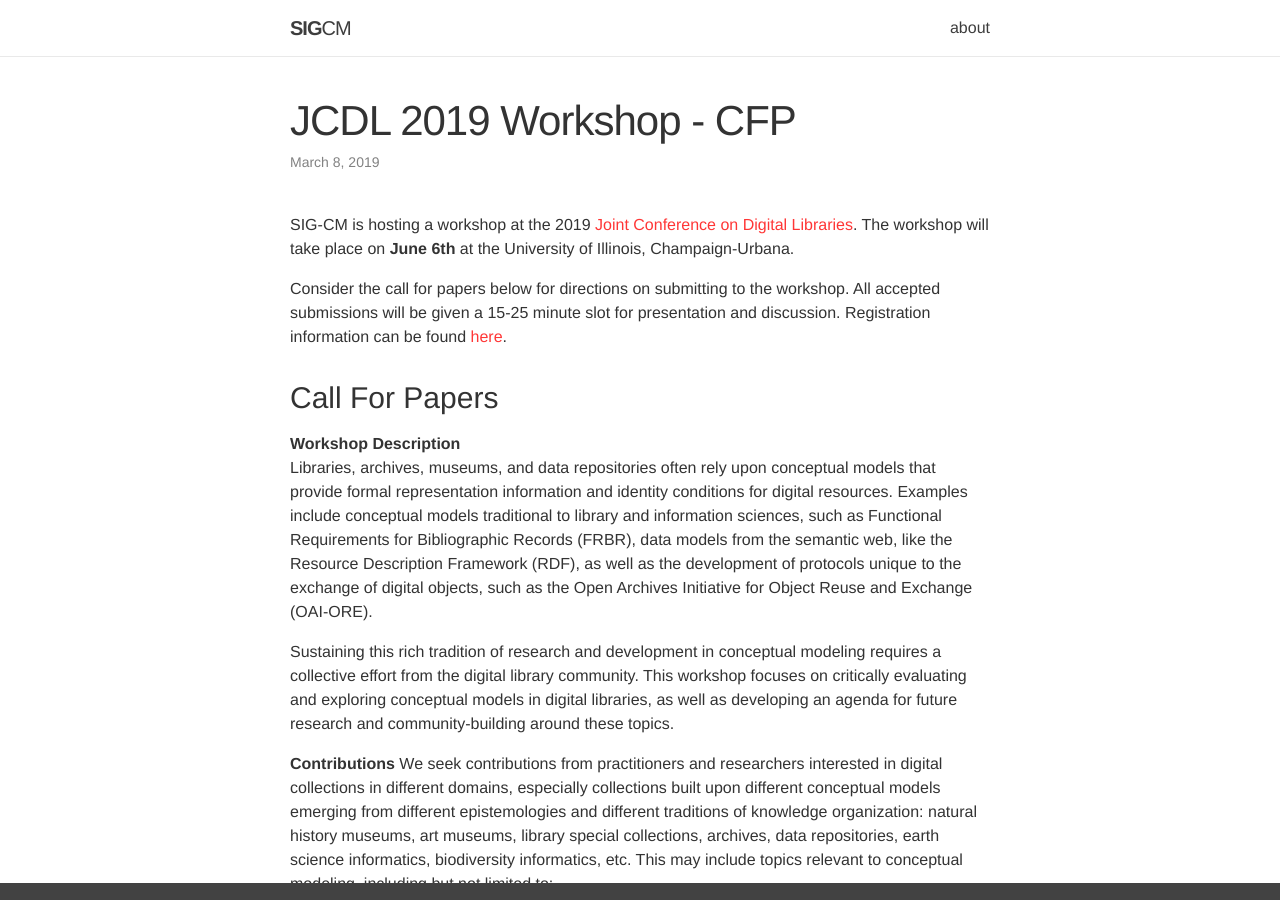
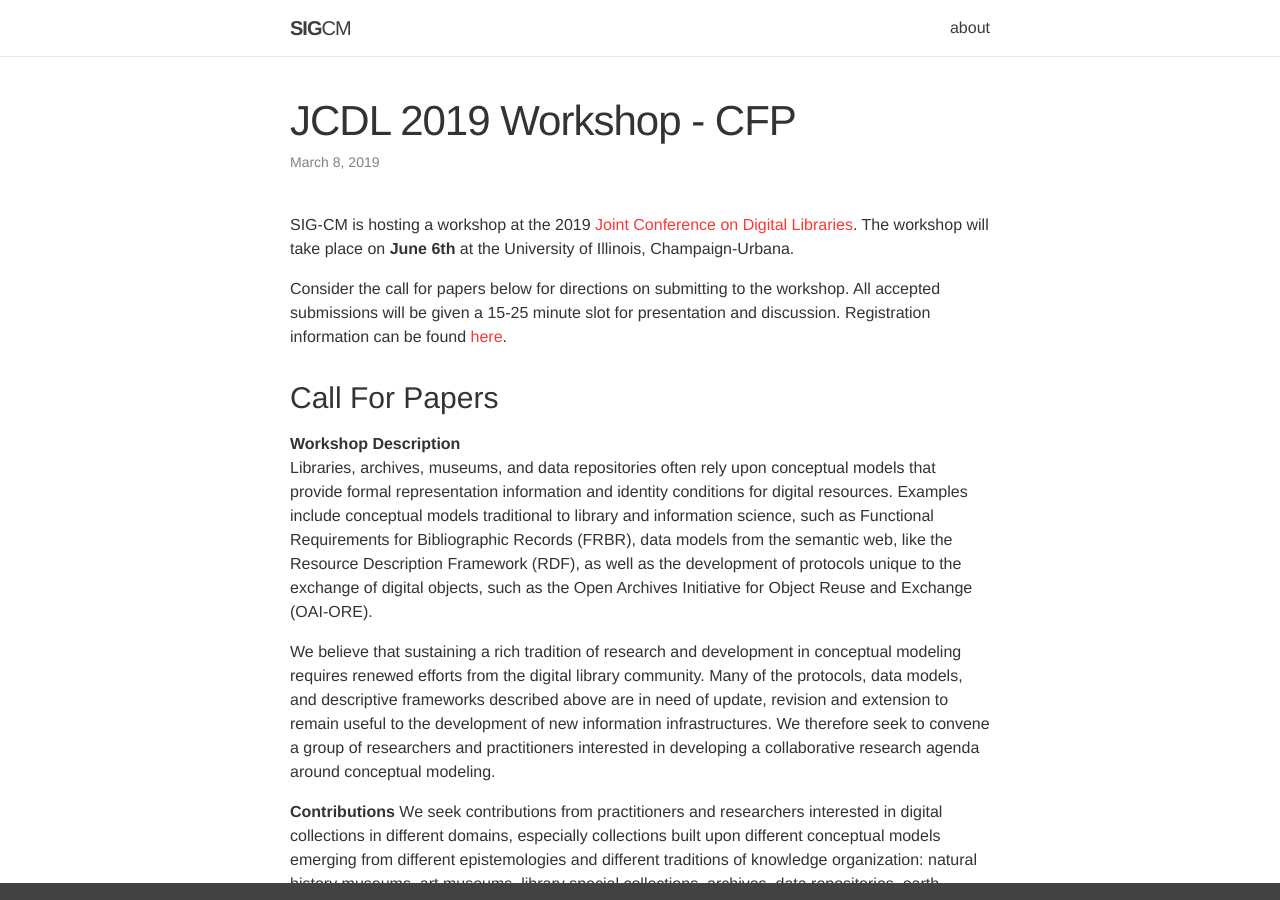
Before and after one commit to sig-cm/sig-cm.github.io, a Jekyll site: the page built from _news/JCDL-CFP.md, in a window 1280 px wide and 900 px high. Built offline with Jekyll 4.4.1, drawn with Linux system fonts in a browser that asks for light colours; nearby versions of some CDN libraries.

Commit message:
Update JCDL-CFP.md

```diff
--- a/_news/JCDL-CFP.md
+++ b/_news/JCDL-CFP.md
@@ -12,9 +12,9 @@ Consider the call for papers below for directions on submitting to the workshop.
 ### Call For Papers
 
 **Workshop Description**
-Libraries, archives, museums, and data repositories often rely upon conceptual models that provide formal representation information and identity conditions for digital resources. Examples include conceptual models traditional to library and information sciences, such as Functional Requirements for Bibliographic Records (FRBR), data models from the semantic web, like the Resource Description Framework (RDF), as well as the development of protocols unique to the exchange of digital objects, such as the Open Archives Initiative for Object Reuse and Exchange (OAI-ORE).
+Libraries, archives, museums, and data repositories often rely upon conceptual models that provide formal representation information and identity conditions for digital resources. Examples include conceptual models traditional to library and information science, such as Functional Requirements for Bibliographic Records (FRBR), data models from the semantic web, like the Resource Description Framework (RDF), as well as the development of protocols unique to the exchange of digital objects, such as the Open Archives Initiative for Object Reuse and Exchange (OAI-ORE).
 
-Sustaining this rich tradition of research and development in conceptual modeling requires a collective effort from the digital library community. This workshop focuses on critically evaluating and exploring conceptual models in digital libraries, as well as developing an agenda for future research and community-building around these topics.
+We believe that sustaining a rich tradition of research and development in conceptual modeling requires renewed efforts from the digital library community. Many of the protocols, data models, and descriptive frameworks described above are in need of update, revision and extension to remain useful to the development of new information infrastructures. We therefore seek to convene a group of researchers and practitioners interested in developing a collaborative research agenda around conceptual modeling.
 
 **Contributions**
 We seek contributions from practitioners and researchers interested in digital collections in different domains, especially collections built upon different conceptual models emerging from different epistemologies and different traditions of knowledge organization: natural history museums, art museums, library special collections, archives, data repositories, earth science informatics, biodiversity informatics, etc. This may include topics relevant to conceptual modeling, including but not limited to:
```
